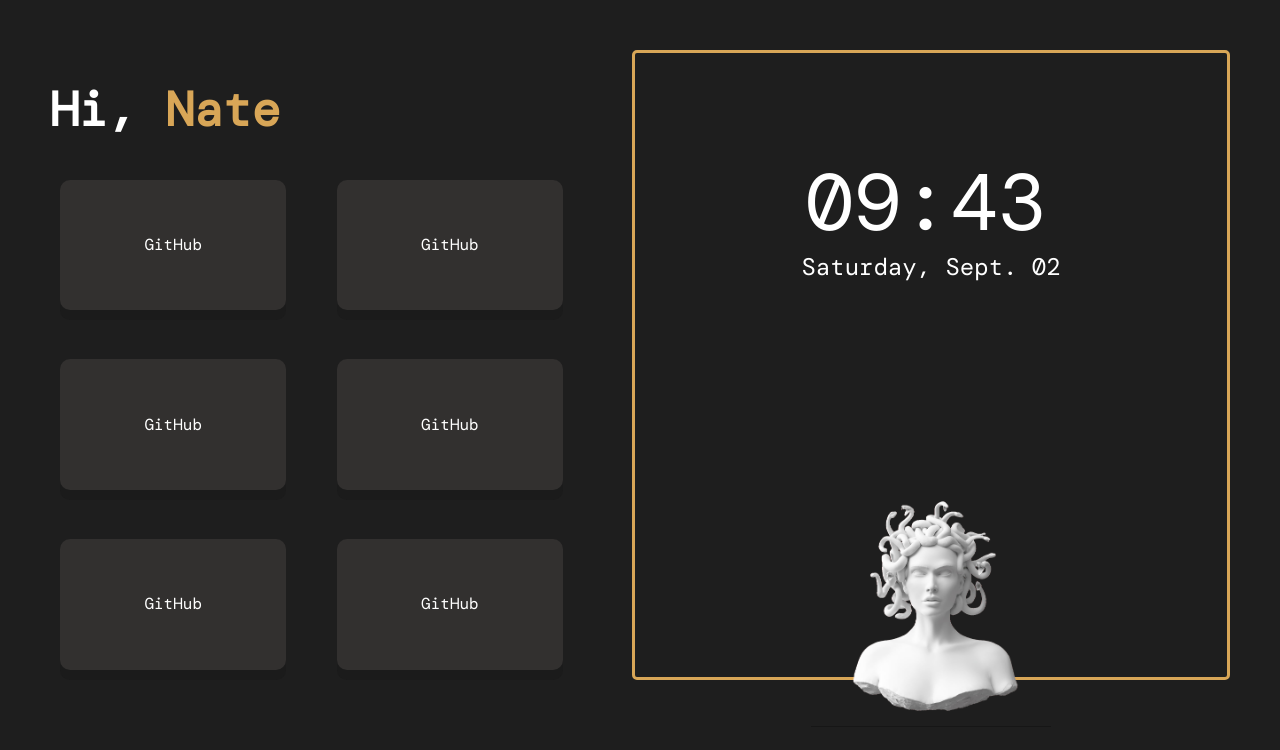
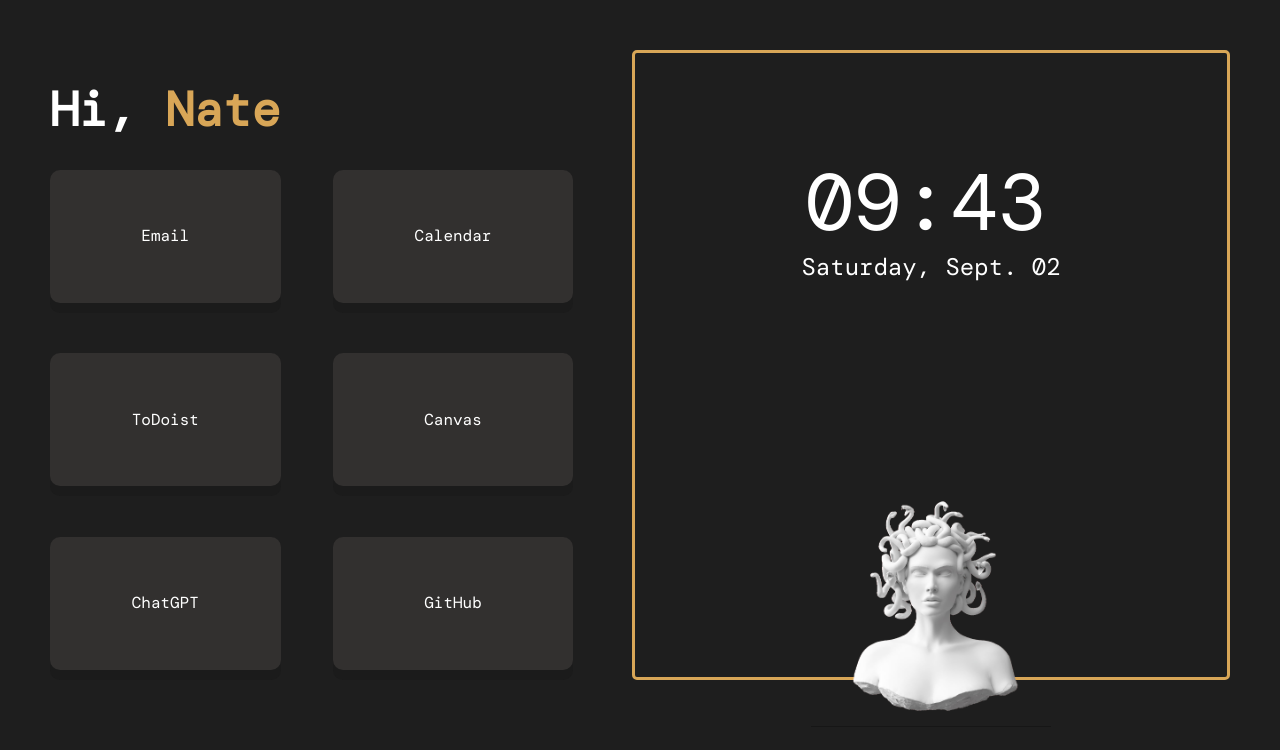
Before and after one commit to njrardin/browser-startpage, a plain HTML site: page index.html in a window 1280 px wide. Drawn offline with Linux system fonts and the light colour scheme.

Commit message:
Adds links

```diff
--- a/css/styles.css
+++ b/css/styles.css
@@ -44,7 +44,7 @@ h1 > span {
 
 .content1 > ul {
     list-style: none;
-    padding: 10px;
+    padding: 0 0 10px 0;
     margin: 0;
 
     flex: 1;
@@ -54,7 +54,6 @@ h1 > span {
     grid-template-columns: auto auto;
 
     gap: 10%;
-
 }
 #links a > div {
     height: 100%;
@@ -91,7 +90,7 @@ h1 > span {
 
     padding: 20px;
 }
-.content2 img {
+.medusa {
     width: 15rem;
     height: 15rem;
 
@@ -107,7 +106,7 @@ h1 > span {
 #time {
     font-size: 5rem;
 
-    margin: .25rem;
+    margin: 0.25rem;
 }
 #date {
     font-size: 1.5rem;
--- a/index.html
+++ b/index.html
@@ -13,19 +13,19 @@
                 <h1>Hi, <span>Nate</span></h1>
                 <ul id="links">
                     <li>
-                        <a href="https://www.github.com/"><div>GitHub</div></a>
+                        <a href="https://www.gmail.com/"><div>Email</div></a>
                     </li>
                     <li>
-                        <a href="https://www.github.com/"><div>GitHub</div></a>
+                        <a href="https://www.calendar.google.com.com/"><div>Calendar</div></a>
                     </li>
                     <li>
-                        <a href="https://www.github.com/"><div>GitHub</div></a>
+                        <a href="https://www.todoist.com/"><div>ToDoist</div></a>
                     </li>
                     <li>
-                        <a href="https://www.github.com/"><div>GitHub</div></a>
+                        <a href="https://canvas.illinoisstate.edu/"><div>Canvas</div></a>
                     </li>
                     <li>
-                        <a href="https://www.github.com/"><div>GitHub</div></a>
+                        <a href="https://chat.openai.com/"><div>ChatGPT</div></a>
                     </li>
                     <li>
                         <a href="https://www.github.com/"><div>GitHub</div></a>
@@ -37,7 +37,7 @@
                     <p id="time">09:43</p>
                     <p id="date">Saturday, Sept. 02</p>
                 </div>
-                <img src="assets/medusa.png" alt="greek bust of medusa" />
+                <img src="assets/medusa.png" alt="greek bust of medusa" class="medusa"/>
             </div>
         </main>
     </body>
```
